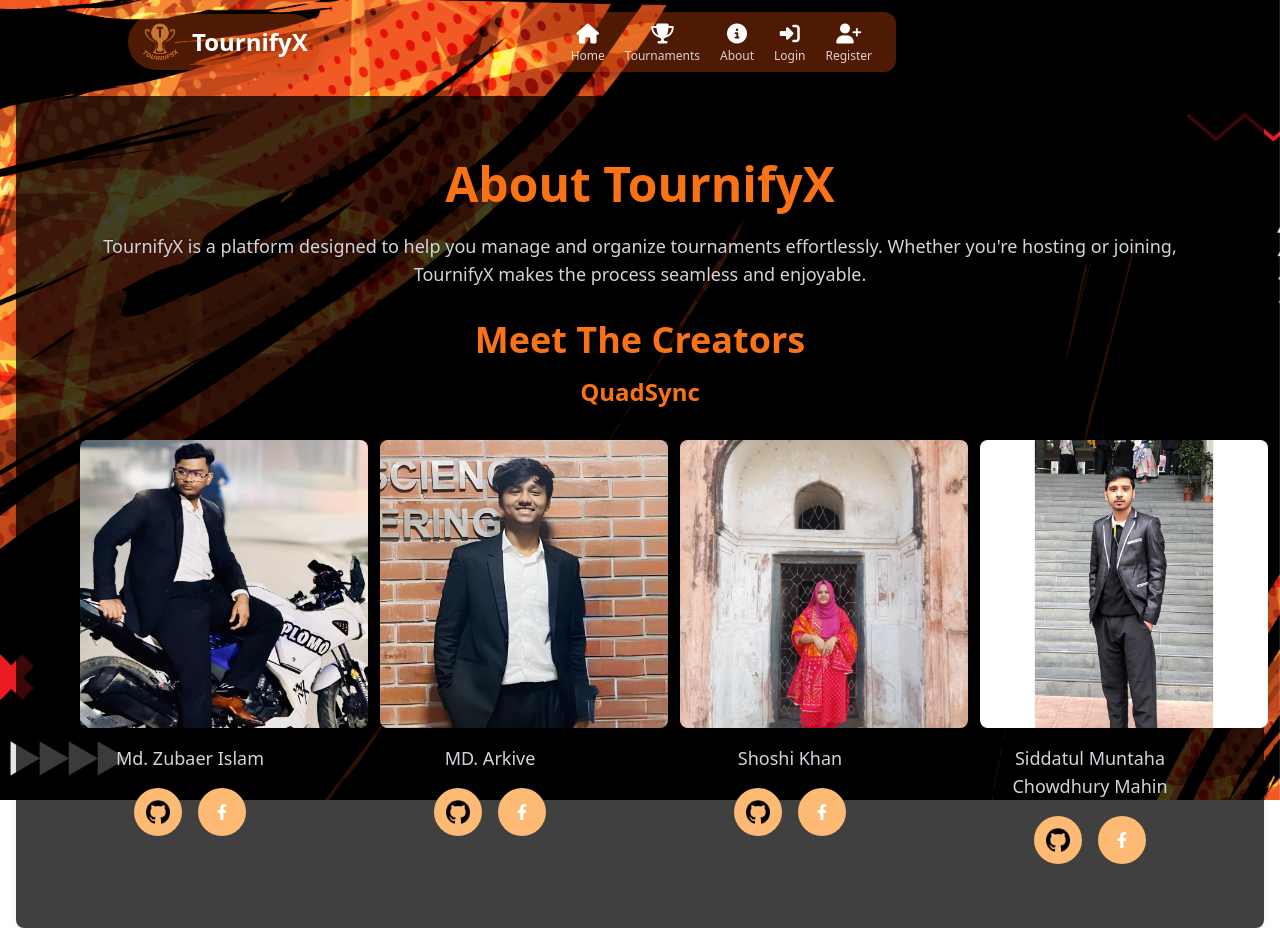
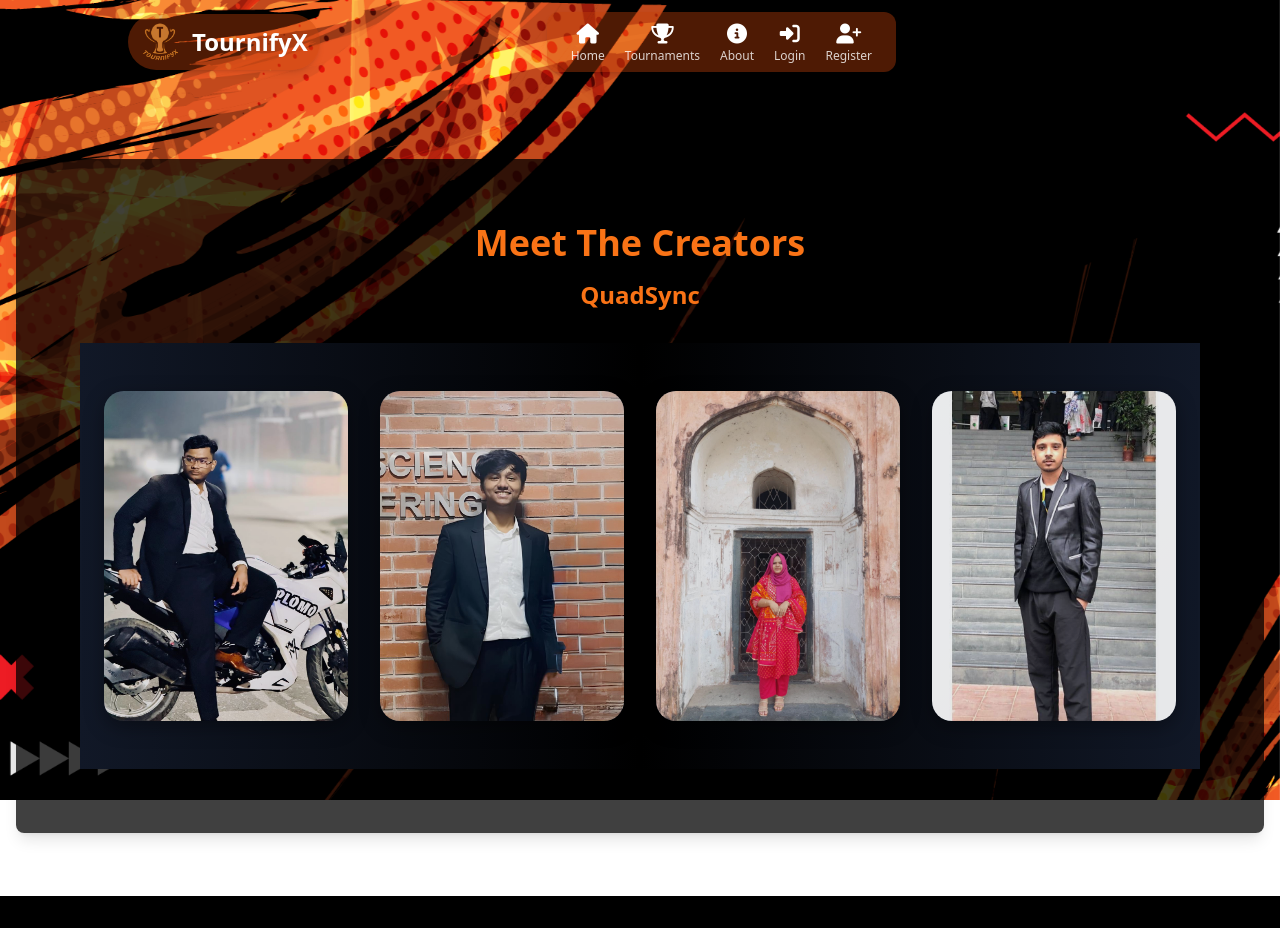
Before and after one commit to Arkibba/tournifyx, a Django app: page /about/ in a window 1280 px wide. After the commit the page ends 896 px from the top, so only its background shows below. Run offline with Django 5.2, Linux system fonts and the light colour scheme; some libraries are stand-ins or nearby versions.

Commit message:
About us testing update 1

```diff
--- a/templates/about.html
+++ b/templates/about.html
@@ -1,8 +1,92 @@
 {% extends 'base.html' %}
 {% load static %}
 
+{% block content %}
+<style>
+  /* 🔥 Profile Card Styles */
+  .profile-card {
+    position: relative;
+    overflow: hidden;
+    border-radius: 1.25rem;
+    background: linear-gradient(145deg, #1e293b, #0f172a);
+    box-shadow: 0 6px 20px rgba(0,0,0,0.35);
+    transition: transform 0.4s ease, box-shadow 0.4s ease;
+    cursor: pointer;
+  }
 
-{% block content %}
+  .profile-card img {
+    width: 100%;
+    height: 100%;
+    object-fit: cover;
+    opacity: 0.9;
+    transition: transform 0.5s ease, opacity 0.5s ease;
+  }
+
+  .profile-card:hover {
+    transform: translateY(-12px) scale(1.04) rotateX(3deg) rotateY(-3deg);
+    box-shadow: 0 12px 32px rgba(249,115,22,0.5); /* orange glow */
+  }
+
+  .profile-card:hover img {
+    transform: scale(1.15);
+    opacity: 1;
+  }
+
+  /* 🔹 Overlay */
+  .profile-content {
+    position: absolute;
+    bottom: 0;
+    width: 100%;
+    padding: 1.2rem;
+    background: linear-gradient(to top, rgba(0,0,0,0.9), rgba(0,0,0,0.2));
+    text-align: center;
+    transform: translateY(100%);
+    transition: transform 0.5s ease;
+  }
+
+  .profile-card:hover .profile-content {
+    transform: translateY(0%);
+  }
+
+  .profile-content h3 {
+    color: #f8fafc;
+    font-size: 1.1rem;
+    font-weight: 600;
+    letter-spacing: 0.5px;
+  }
+
+  /* 🔹 Social icons */
+  .profile-social {
+    margin-top: 0.6rem;
+    display: flex;
+    justify-content: center;
+    gap: 1.2rem;
+  }
+
+  .profile-social a {
+    font-size: 1.5rem;
+    color: #d1d5db;
+    transition: color 0.3s ease, transform 0.3s ease;
+  }
+
+  .profile-social a:hover {
+    color: #f97316;
+    transform: scale(1.2);
+  }
+
+  /* ✨ Animate on scroll */
+  .fade-in {
+    opacity: 0;
+    transform: translateY(30px);
+    animation: fadeInUp 0.8s ease forwards;
+  }
+  @keyframes fadeInUp {
+    to {
+      opacity: 1;
+      transform: translateY(0);
+    }
+  }
+</style>
 <!-- Full Screen Background Image -->
 <div
   id="bg"
@@ -13,92 +97,58 @@
 <div class="min-h-screen flex items-center justify-center px-4 relative z-10">
  <div class="bg-black bg-opacity-75 text-white p-16 rounded-lg shadow-lg max-w-full">
    <div class="text-center">
-     <h1 class="text-5xl font-bold mb-6 text-orange-500">About TournifyX</h1>
-     <p class="text-lg text-gray-300 mb-8">
-       TournifyX is a platform designed to help you manage and organize tournaments effortlessly.
-       Whether you're hosting or joining, TournifyX makes the process seamless and enjoyable.
-     </p>
-     <h2 class="text-4xl font-semibold mb-4 text-orange-500">Meet The Creators</h2>
+     <h1 class="text-4xl font-semibold mb-4 text-orange-500">Meet The Creators</h1>
      <p class="text-2xl font-bold text-orange-500 mb-8">QuadSync</p>
-     <div class="grid grid-cols-1 sm:grid-cols-4 gap-20 justify-start">
+     <!-- Grid -->
+<div class="grid grid-cols-1 sm:grid-cols-2 lg:grid-cols-4 gap-8 px-6 py-12 bg-gradient-to-r from-gray-900 via-black to-gray-900">
+
   <!-- User 1 -->
-       <div class="block text-center">
-         <a href="https://github.com/zubaerturjo" target="_blank">
-           <div class="w-72 h-72 mx-auto bg-gray-700 rounded-lg overflow-hidden">
-             <img src="{% static 'images/turjo.jpg' %}" alt="Md. Zubaer Islam" class="w-full h-full object-cover">
-           </div>
-         </a>
-         <p class="mt-4 text-lg text-gray-300">Md. Zubaer Islam</p>
-         <div class="flex justify-center space-x-4 mt-4">
-           <!-- GitHub Button -->
-           <a href="https://github.com/zubaerturjo" target="_blank" class="inline-flex items-center justify-center w-12 h-12 bg-orange-300 text-white rounded-full hover:bg-orange-600">
-             <img src="{% static 'images/github.png' %}" alt="GitHub Logo" class="w-6 h-6">
-           </a>
-           <!-- Facebook Button -->
-           <a href="https://www.facebook.com/zubaer.turjo" target="_blank" class="inline-flex items-center justify-center w-12 h-12 bg-orange-300 text-white rounded-full hover:bg-orange-600">
-             <i class="fab fa-facebook-f"></i>
-           </a>
-         </div>
-       </div>
-       <!-- User 2 -->
-       <div class="block text-center">
-         <a href="https://arkibba.github.io/Arkibba/" target="_blank">
-           <div class="w-72 h-72 mx-auto bg-gray-700 rounded-lg overflow-hidden">
-             <img src="{% static 'images/Arkive.jpg' %}" alt="MD. Arkive" class="w-full h-full object-cover">
-           </div>
-         </a>
-         <p class="mt-4 text-lg text-gray-300">MD. Arkive</p>
-         <div class="flex justify-center space-x-4 mt-4">
-           <!-- GitHub Button -->
-           <a href="https://github.com/Arkibba" target="_blank" class="inline-flex items-center justify-center w-12 h-12 bg-orange-300 text-white rounded-full hover:bg-orange-600">
-             <img src="{% static 'images/github.png' %}" alt="GitHub Logo" class="w-6 h-6">
-           </a>
-           <!-- Facebook Button -->
-           <a href="https://www.facebook.com/md.arkive.50" target="_blank" class="inline-flex items-center justify-center w-12 h-12 bg-orange-300 text-white rounded-full hover:bg-orange-600">
-             <i class="fab fa-facebook-f"></i>
-           </a>
-         </div>
-       </div>
-       <!-- User 3 -->
-       <div class="block text-center">
-         <a href="https://sosi90.github.io/www.shoshikhan.com/" target="_blank">
-           <div class="w-72 h-72 mx-auto bg-gray-700 rounded-lg overflow-hidden">
-             <img src="{% static 'images/Shoshi.jpg' %}" alt="Shoshi Khan" class="w-full h-full object-cover">
-           </div>
-         </a>
-         <p class="mt-4 text-lg text-gray-300">Shoshi Khan</p>
-         <div class="flex justify-center space-x-4 mt-4">
-           <!-- GitHub Button -->
-           <a href="https://github.com/sosi90" target="_blank" class="inline-flex items-center justify-center w-12 h-12 bg-orange-300 text-white rounded-full hover:bg-orange-600">
-             <img src="{% static 'images/github.png' %}" alt="GitHub Logo" class="w-6 h-6">
-           </a>
-           <!-- Facebook Button -->
-           <a href="https://www.facebook.com/noboni.islam.904" target="_blank" class="inline-flex items-center justify-center w-12 h-12 bg-orange-300 text-white rounded-full hover:bg-orange-600">
-             <i class="fab fa-facebook-f"></i>
-           </a>
-         </div>
-       </div>
-       <!-- User 4 -->
-       <div class="block text-center">
-         <a href="https://github.com/MahinChowdhury25" target="_blank">
-           <div class="w-72 h-72 mx-auto bg-gray-700 rounded-lg overflow-hidden">
-             <img src="{% static 'images/Mahin.jpg' %}" alt="Shoshi Khan" class="w-full h-full object-cover">
-           </div>
-         </a>
-         <p class="mt-4 text-lg text-gray-300">Siddatul Muntaha Chowdhury Mahin</p>
-         <div class="flex justify-center space-x-4 mt-4">
-           <!-- GitHub Button -->
-           <a href="https://github.com/MahinChowdhury25" target="_blank" class="inline-flex items-center justify-center w-12 h-12 bg-orange-300 text-white rounded-full hover:bg-orange-600">
-             <img src="{% static 'images/github.png' %}" alt="GitHub Logo" class="w-6 h-6">
-           </a>
-           <!-- Facebook Button -->
-           <a href="https://www.facebook.com/TerrorMaNN" target="_blank" class="inline-flex items-center justify-center w-12 h-12 bg-orange-300 text-white rounded-full hover:bg-orange-600">
-             <i class="fab fa-facebook-f"></i>
-           </a>
+  <div class="profile-card fade-in" style="animation-delay:0.1s">
+    <img src="{% static 'images/turjo.jpg' %}" alt="Md. Zubaer Islam">
+    <div class="profile-content">
+      <h3>Md. Zubaer Islam</h3>
+      <div class="profile-social">
+        <a href="https://github.com/zubaerturjo" target="_blank"><i class="fab fa-github"></i></a>
+        <a href="https://www.facebook.com/zubaer.turjo" target="_blank"><i class="fab fa-facebook-f"></i></a>
       </div>
     </div>
   </div>
+
+  <!-- User 2 -->
+  <div class="profile-card fade-in" style="animation-delay:0.3s">
+    <img src="{% static 'images/Arkive.jpg' %}" alt="MD. Arkive">
+    <div class="profile-content">
+      <h3>MD. Arkive</h3>
+      <div class="profile-social">
+        <a href="https://github.com/Arkibba" target="_blank"><i class="fab fa-github"></i></a>
+        <a href="https://www.facebook.com/md.arkive.50" target="_blank"><i class="fab fa-facebook-f"></i></a>
       </div>
     </div>
   </div>
+
+  <!-- User 3 -->
+  <div class="profile-card fade-in" style="animation-delay:0.5s">
+    <img src="{% static 'images/Shoshi.jpg' %}" alt="Shoshi Khan">
+    <div class="profile-content">
+      <h3>Shoshi Khan</h3>
+      <div class="profile-social">
+        <a href="https://github.com/sosi90" target="_blank"><i class="fab fa-github"></i></a>
+        <a href="https://www.facebook.com/noboni.islam.904" target="_blank"><i class="fab fa-facebook-f"></i></a>
+      </div>
+    </div>
+  </div>
+
+  <!-- User 4 -->
+  <div class="profile-card fade-in" style="animation-delay:0.7s">
+    <img src="{% static 'images/Mahin.jpg' %}" alt="Siddatul Muntaha Chowdhury Mahin">
+    <div class="profile-content">
+      <h3>Siddatul Muntaha Chowdhury Mahin</h3>
+      <div class="profile-social">
+        <a href="https://github.com/MahinChowdhury25" target="_blank"><i class="fab fa-github"></i></a>
+        <a href="https://www.facebook.com/TerrorMaNN" target="_blank"><i class="fab fa-facebook-f"></i></a>
+      </div>
+    </div>
+  </div>
+
+</div>
 {% endblock %}
```
Also changed, not shown: db.sqlite3. Lines whose indentation alone changed are shown as unchanged.
